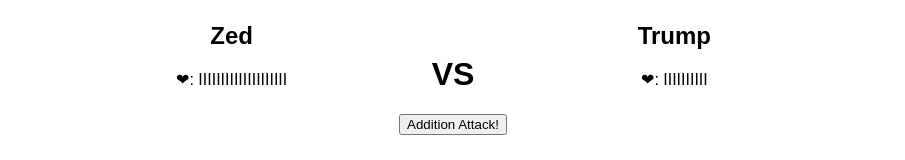
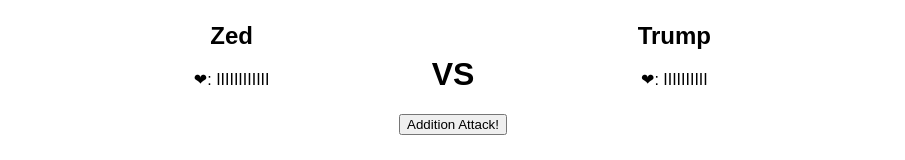
Before and after one commit to AustinSFleet/battle-math, a React (Create React App) app in the folder client/: page / in a window 1280 px wide. Shown: the part 302-462 px from the top of the page, without its empty margins (187-1092 px from the left). Built offline with nearby package versions, Linux system fonts and the light colour scheme.

Commit message:
fixed a couple details

```diff
--- a/client/src/Answer_Box.js
+++ b/client/src/Answer_Box.js
@@ -11,7 +11,7 @@
             type="input"
             name="userAnswer"
             onChange={this.props.onChange}
-            value={this.props.state.newPosition}
+            value={this.props.state.userAnswer}
           />
           <br/>
           <button onClick={this.props.submit}>Submit Answer</button>
--- a/client/src/Battle_Wrapper.js
+++ b/client/src/Battle_Wrapper.js
@@ -21,14 +21,14 @@
 	    items: [],
 	    maxHP: 20,
       img:"//vignette4.wikia.nocookie.net/adventuretimewithfinnandjake/images/f/f3/Original_Finn.png/revision/latest?cb=20120921151658",
-	    HP: 20,
+	    HP: 12,
       maxHP: 20
     },
     monster: {
       name: "Trump",
       experience: 10,
       attack: ()=> {
-        return(3 + Math.floor(3 * Math.random()))},
+        return(2 + Math.floor(2 * Math.random()))},
       img:"https://vignette.wikia.nocookie.net/villains/images/8/80/Gnome_ruler.png/revision/latest?cb=20130803061909",
       HP: 10,
       maxHP: 10
```
